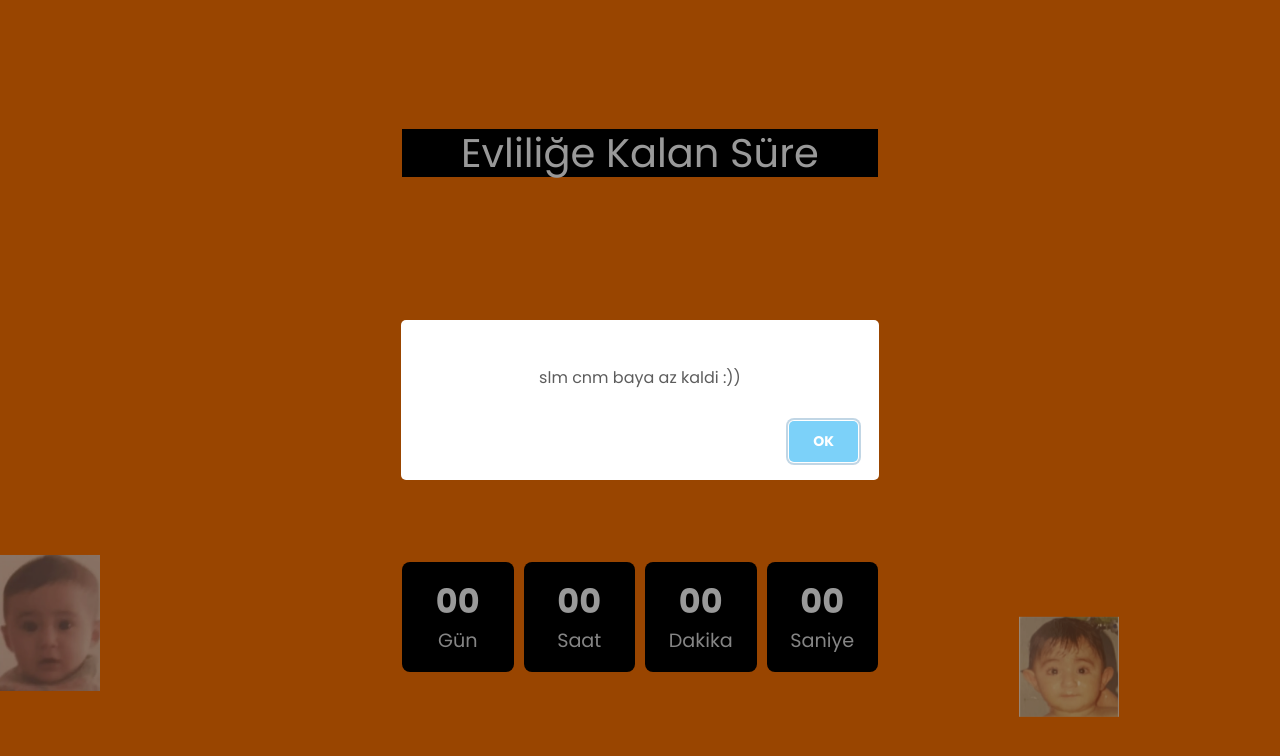
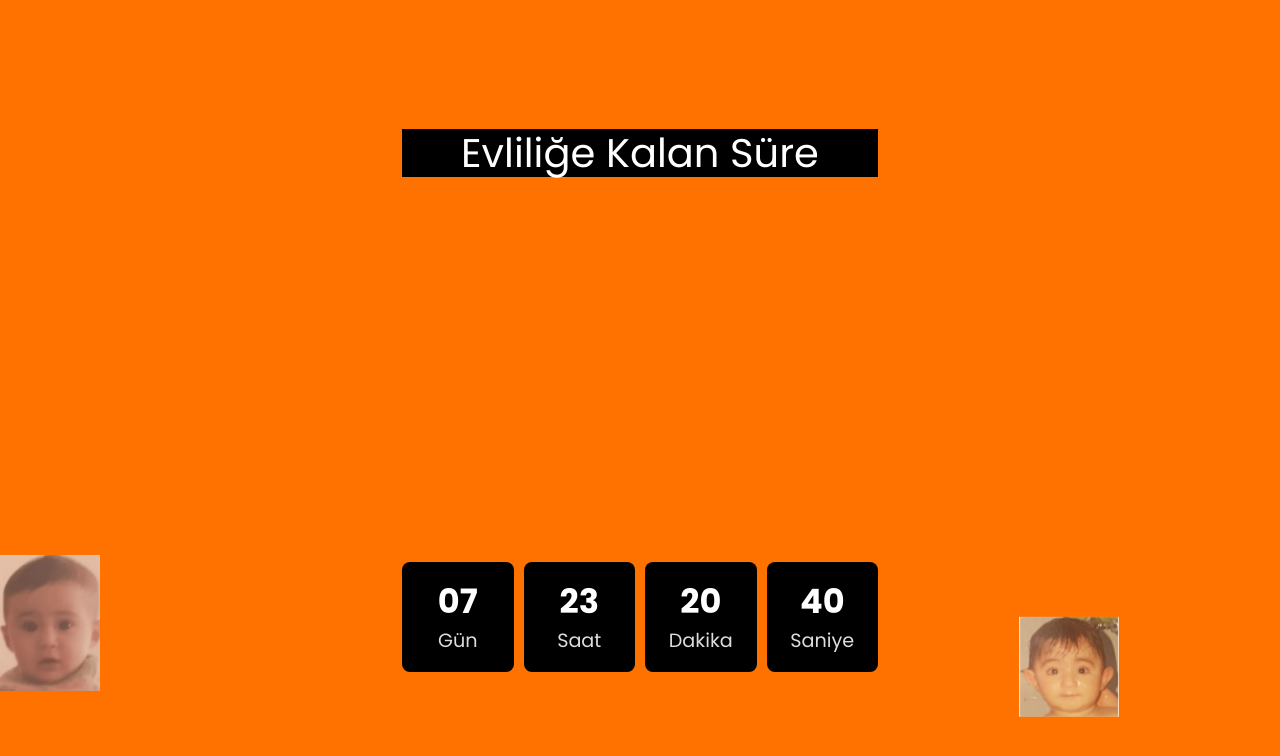
Before and after one commit to acuhadar/evlilikCounter, a plain HTML site: page index.html in a window 1280 px wide. Drawn offline with nearby package versions, Linux system fonts and the light colour scheme.

Commit message:
Update index.html

```diff
--- a/index.html
+++ b/index.html
@@ -162,9 +162,9 @@
     <script>
       // Geri sayım
 
-      swal("slm cnm baya az kaldi :))");
 
-      const countdownDate = new Date("Apr 25, 2025 13:00:00").getTime();
+
+      const countdownDate = new Date("May 3, 2025 14:00:00").getTime();
 
       const countdownFunction = setInterval(() => {
         const now = new Date().getTime();
```
